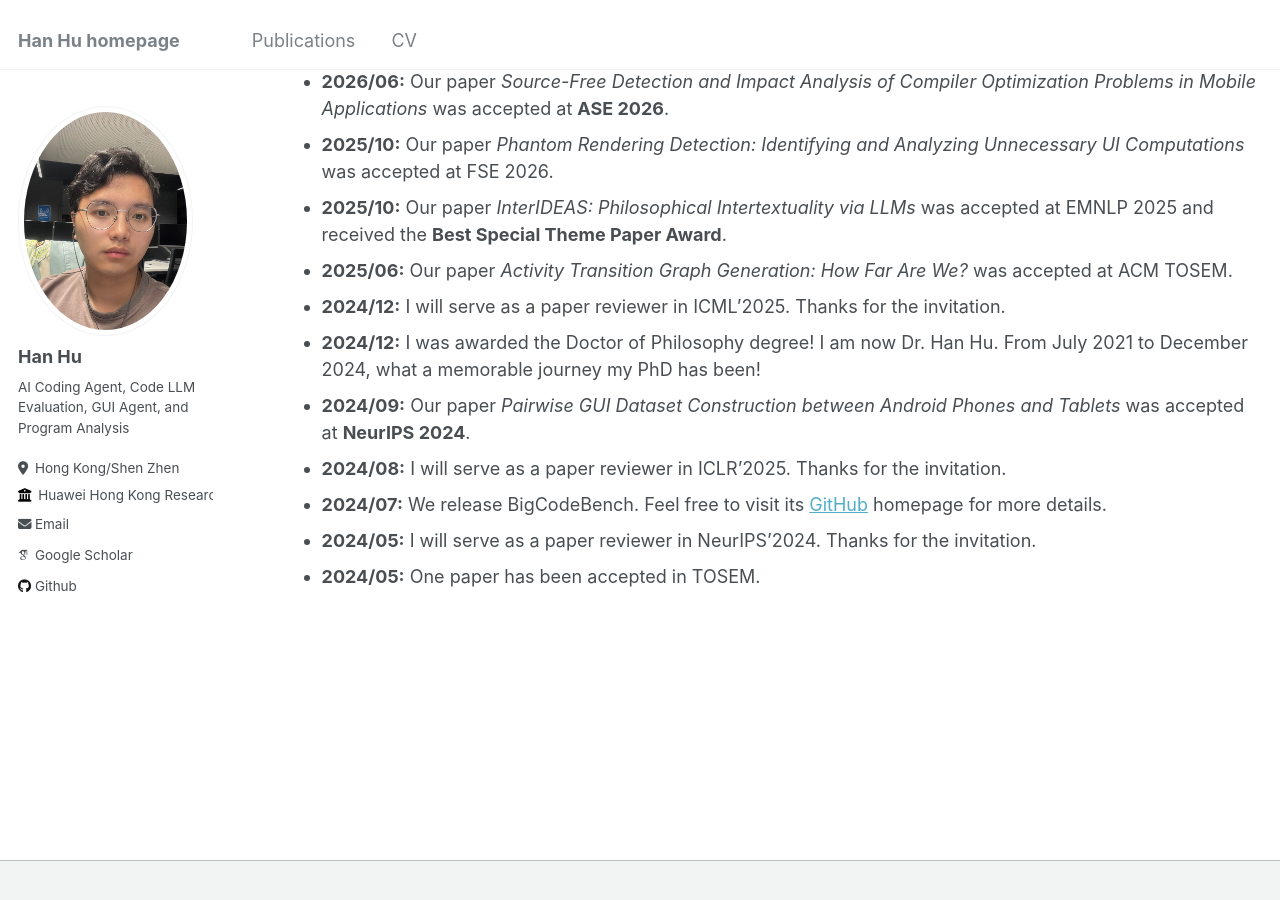
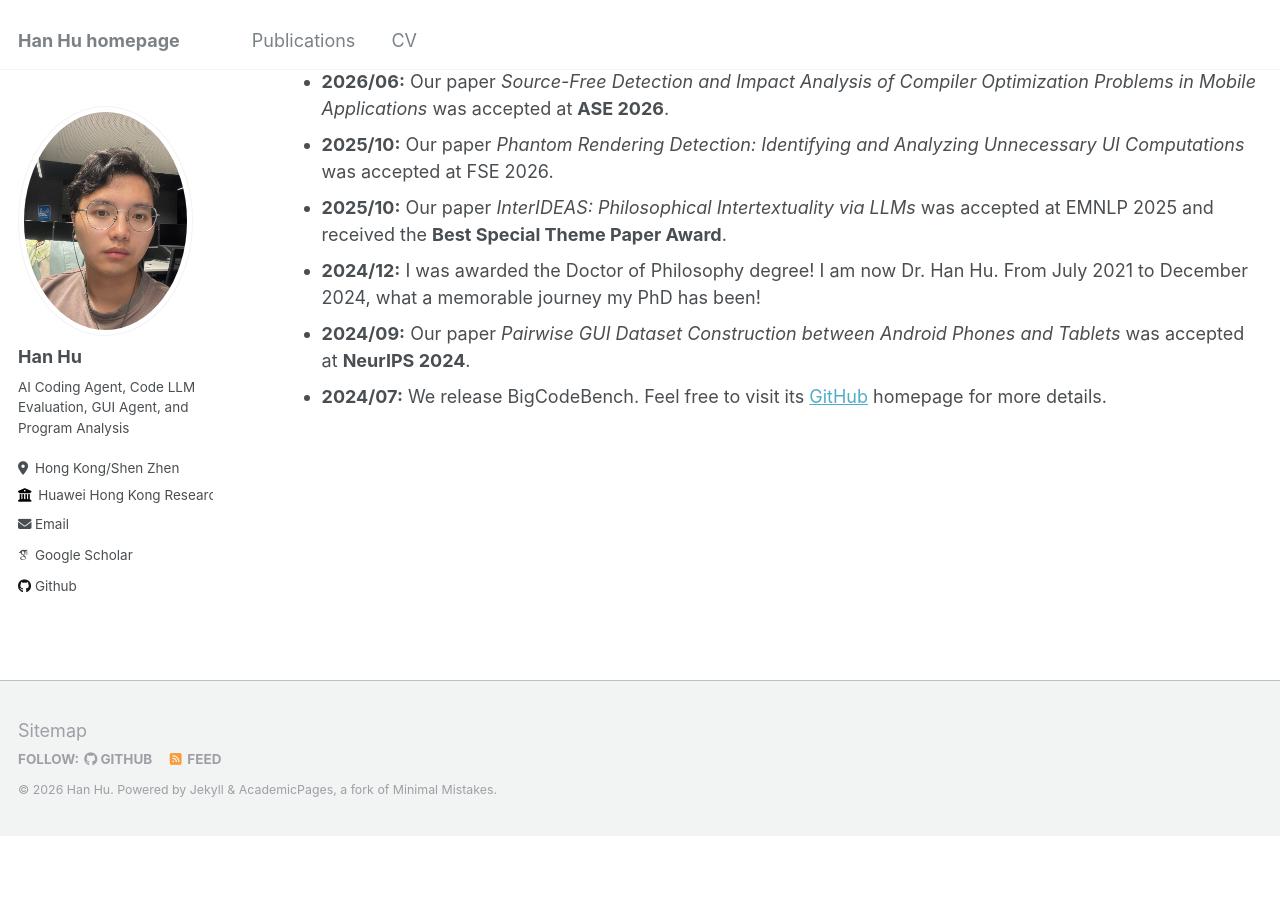
Before and after one commit to huhanGitHub/huhanGitHub.github.io, a Jekyll site: the page built from _pages/about.md, in a window 1280 px wide and 900 px high, scrolled down 1961 px. Built offline with Jekyll 4.4.1, drawn with Linux system fonts in a browser that asks for light colours; some web fonts are replaced; after the commit the page ends 2796 px from its top, so only the background shows below that; some of the changed text lies outside the part shown.

Commit message:
Refine homepage news and patent wording

```diff
--- a/_pages/about.md
+++ b/_pages/about.md
@@ -29,7 +29,7 @@ This work was selected and showcased as a representative evaluation-and-optimiza
 *([DevEco Code](https://gitcode.com/openharmony-sig/deveco-code) · [DevEco CLI](https://gitcode.com/openharmony-sig/deveco-cli) · [SWE-OpenHarmony Benchmark](https://gitcode.com/SMAT/SWE-OpenHarmony) · BigCodeBench · StarCoder 2 · Coding Agent Evaluation · Code LLM Post-training · SFT/RLHF · Eval-driven Optimization)*
 
 **② AI Infrastructure & Performance Optimization**
-This line of work focuses on AI-assisted performance diagnosis and binary/code understanding for client-side software, including mobile-binary compiler optimization detection (**ASE 2026**) and redundant GPU/thread detection (**FSE 2026**). The core work, **[ArkAnalyzer-HapRay](https://gitcode.com/SMAT/ArkAnalyzer-HapRay)**, achieves **20% GPU** and **3–5% CPU** improvements in key scenarios and was selected for **HDC 2026** as a showcased performance-analysis tool; the related first-author **high-potential patent** has been adopted into **DevEco Studio**.
+This line of work focuses on AI-assisted performance diagnosis and binary/code understanding for client-side software, including mobile-binary compiler optimization detection (**ASE 2026**) and redundant GPU/thread detection (**FSE 2026**). The core work, **[ArkAnalyzer-HapRay](https://gitcode.com/SMAT/ArkAnalyzer-HapRay)**, achieves **20% GPU** and **3–5% CPU** improvements in key scenarios and was selected for **HDC 2026** as a showcased performance-analysis tool. My related first-author high-potential patent has been adopted into **DevEco Studio**.
 *(AI Infrastructure · LLM-assisted Program Analysis · Binary Analysis · Performance Optimization · DevEco Studio · HapRay)*
 
 **③ GUI Agent**
@@ -55,11 +55,6 @@ If you are interested in collaborating on research projects or joining our team,
 - **2026/06:** Our paper *Source-Free Detection and Impact Analysis of Compiler Optimization Problems in Mobile Applications* was accepted at **ASE 2026**.
 - **2025/10:** Our paper *Phantom Rendering Detection: Identifying and Analyzing Unnecessary UI Computations* was accepted at FSE 2026.
 - **2025/10:** Our paper *InterIDEAS: Philosophical Intertextuality via LLMs* was accepted at EMNLP 2025 and received the **Best Special Theme Paper Award**.
-- **2025/06:** Our paper *Activity Transition Graph Generation: How Far Are We?* was accepted at ACM TOSEM.
-- **2024/12:** I will serve as a paper reviewer in ICML'2025. Thanks for the invitation.
 - **2024/12:** I was awarded the Doctor of Philosophy degree! I am now Dr. Han Hu. From July 2021 to December 2024, what a memorable journey my PhD has been!
 - **2024/09:** Our paper *Pairwise GUI Dataset Construction between Android Phones and Tablets* was accepted at **NeurIPS 2024**.
-- **2024/08:** I will serve as a paper reviewer in ICLR'2025. Thanks for the invitation.
 - **2024/07:** We release BigCodeBench. Feel free to visit its [GitHub](https://github.com/bigcode-project/bigcodebench) homepage for more details.
-- **2024/05:** I will serve as a paper reviewer in NeurIPS'2024. Thanks for the invitation.
-- **2024/05:** One paper has been accepted in TOSEM.
```
